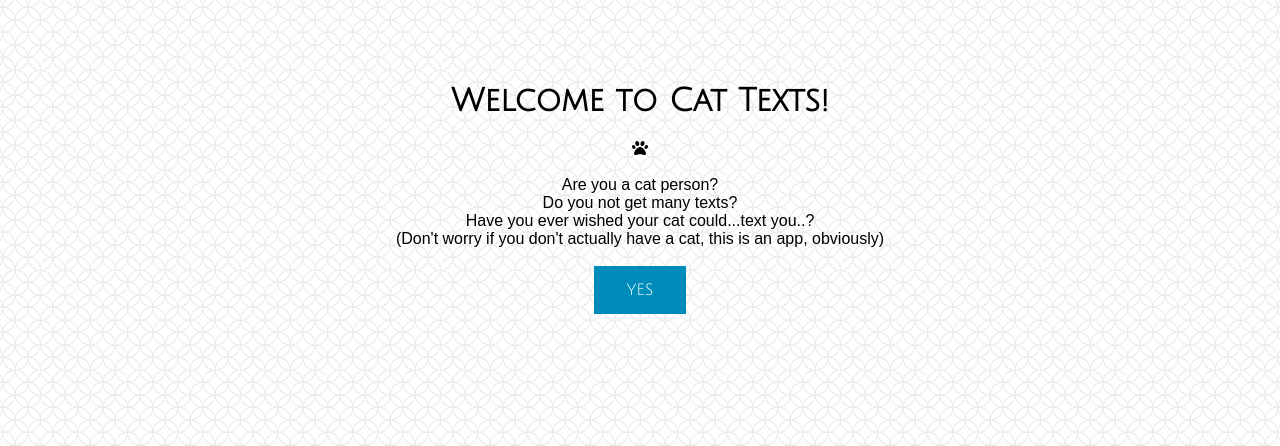
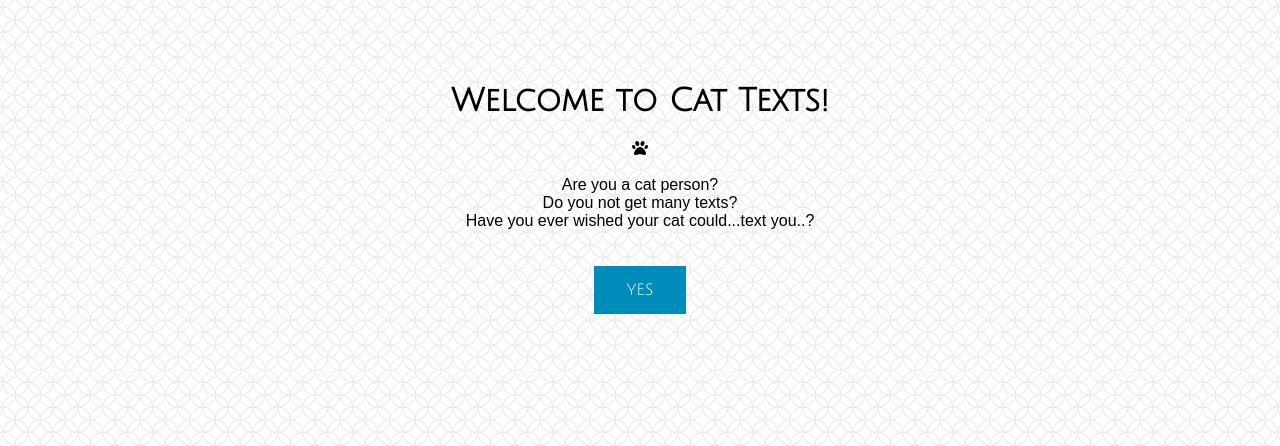
Before and after one commit to ceorourke/cat-texts, a Flask app: page / in a window 1280 px wide. Shown: the top 446 px of the page. Run offline with Flask 2, Linux system fonts and the light colour scheme; some libraries are stand-ins or nearby versions.

Commit message:
working on getting info from page

```diff
--- a/server.py
+++ b/server.py
@@ -13,33 +13,26 @@ phone_number = os.environ.get("phone_number")
 app = Flask(__name__)
 ############################################################################
 
+CAT_INFO = {}
+
 @app.route("/")
 def main():
     """Render main page"""
 
     return render_template("homepage.html")
 
-
 @app.route("/sms", methods=['POST'])
 def incoming_sms():
     """Send a dynamic reply to an incoming text message"""
     # Get the message the user sent our Twilio number
-
     body = request.values.get('Body', None)
-
-    # cat_facts = ["Cats use their tails for balance and have nearly 30 individual bones in them! \
-    #              <To cancel Daily Cat Facts, reply 'oh god'>",
-    #              "In ancient Egypt killing a cat was a crime punishable by death. Thanks for choosing Cat Facts!",
-    #              "Did you know there are about 100 distinct breeds of domestic cat? Plenty of furry love!",
-    #              "Welcome to Cat Facts! Did you know that the first cat show was held in 1871 at the Crystal Palace in London? Mee-wow!",
-    #              "Cats bury their feces to cover their trails from predators."]
     cat_facts = ['a', 'b', 'c']
     # Start our TwiML response
     resp = MessagingResponse()
 
     # Determine the right reply for this message
     if body == 'hello':
-        resp.message("Meeeow! Welcome to Cat Texts!")
+        resp.message('sdgsg')
     elif body == 'bye':
         resp.message("Goodnight meow!")
     else:
@@ -48,31 +41,26 @@ def incoming_sms():
 
     return str(resp)
 
-@app.route("/welcome", methods=['GET'])
-def get_info():
 
-    cat_name = request.args.get("cat-name")
-
-    return cat_name
-
-@app.route("/welcome2", methods=['POST'])
+@app.route("/welcome", methods=['GET', 'POST'])
 def welcome():
     """Welcome to the user to Cat Texts"""
 
-    # cat_name = request.args.get("cat-name")
-    # print type(cat_name)
-    # print cat_name, "stuff"
-    cat_name = get_info()
+    # CAT_INFO[cat_name] = request.args.get("cat-name")
+    cat_name = request.args.get("cat_name")
+    # CAT_INFO[snack] = request.args.get("cat-snack")
+    print cat_name
 
     message = client.messages.create(
     to=phone_number,
     from_="+14138486585",
     media_url="https://static.pexels.com/photos/62321/kitten-cat-fluffy-cat-cute-62321.jpeg",
-    # body="Thanks for signing up for Cat Texts! Reply 'hello' to say hi, 'bye' to say goodnight, and anything else to get a CAT TEXT!")
-    body=cat_name)
+    body="Hi it's " + cat_name + "!!!! Reply 'hello' to say hi, 'bye' to say goodnight, and anything else to get a random message from yours truly!")
 
     print(message.sid)
 
+    return render_template("homepage.html")
+
 if __name__ == "__main__":
-    # welcome()
+
     app.run(port=5000, host='0.0.0.0')
--- a/static/facts.js
+++ b/static/facts.js
@@ -11,6 +11,6 @@ $('#cat-btn').on('click', getTexts);
 function getName(evt){
     evt.preventDefault()
     console.log("hi2");
-    $.post('/welcome');
+    $.get('/welcome');
 }
 $('#cat-btn').on('click', getName);
--- a/templates/homepage.html
+++ b/templates/homepage.html
@@ -34,7 +34,6 @@
       Are you a cat person?</br>
       Do you not get many texts?</br>
       Have you ever wished your cat could...text you..?</br>
-      (Don't worry if you don't actually have a cat, this is an app, obviously)
       </br></br>
 
     <div id="yes-btn">
```
